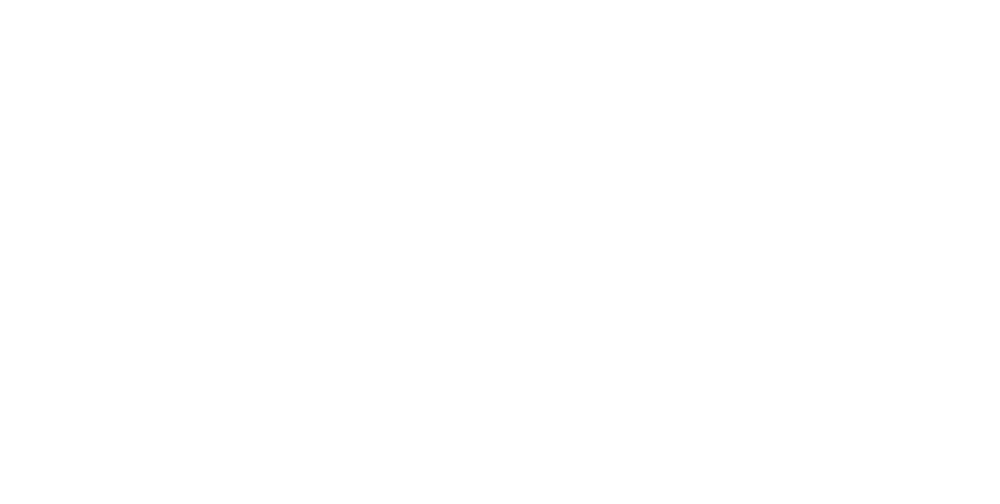
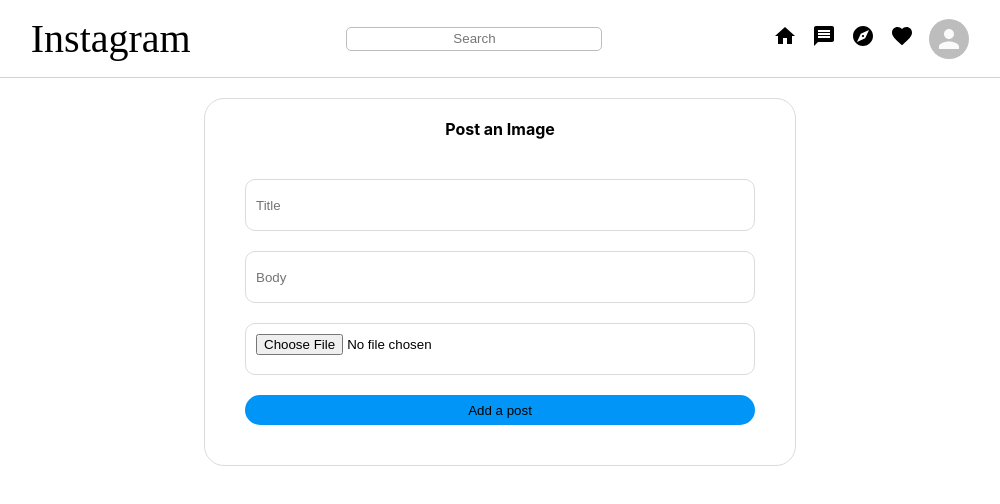
Before and after one commit to gmaharsh/Instagram-Clone, a React (Create React App) app in the folder client/: page /post in a window 1280 px wide. Shown: the top 504 px of the page, without its empty margins (140-1140 px from the left). Built offline with nearby package versions, Linux system fonts and the light colour scheme; a web font is replaced by a local one.

Commit message:
Added Post route

```diff
--- a/client/src/App.js
+++ b/client/src/App.js
@@ -5,6 +5,7 @@
 import Home from './Components/Home/Home';
 import Signup from './Components/Signup/Signup';
 import Profile from './Components/Profile/Profile';
+import Post from './Components/Post/Post';
 
 function App() {
   return (
@@ -29,6 +30,10 @@
             <Header />
             <Profile />
           </Route>
+          <Route path="/post">
+            <Header />
+            <Post />
+          </Route>
         </Switch>
       </div>
     </Router>
--- a/client/src/Components/Home/Home.css
+++ b/client/src/Components/Home/Home.css
@@ -1,6 +1,12 @@
 .home{
     max-width: 550px;
     margin: 30px auto;
+}
+
+.home__post{
+    display: flex;
+    flex-direction: column;
+    margin-bottom: 20px;
 }
 
 .home__displayInfo{
--- a/client/src/Components/Home/Home.js
+++ b/client/src/Components/Home/Home.js
@@ -63,6 +63,59 @@
                     </div>
                 </div>
             </div>
+            <div className="home__post">
+                <div className="home__displayInfo">
+                    <div className="display__info">
+                        <Avatar />
+                        <h4>maharsh.gheewala</h4>
+                    </div>
+                    <div className="displayInfo__more">
+                        <MoreHorizIcon />
+                    </div>
+                </div>
+                <div className="home__postImage">
+                    <img
+                        src="https://images.unsplash.com/photo-1609024849543-ff59df361d08?ixid=MXwxMjA3fDB8MHxlZGl0b3JpYWwtZmVlZHwxNXx8fGVufDB8fHw%3D&ixlib=rb-1.2.1&auto=format&fit=crop&w=500&q=60" alt=""
+                    />
+                </div>
+                <div className="home__postInfo">
+                    <div className="post__Analytics">
+                        <div className="post__AnalyticsLeft">
+                            <div className="post__AnalyticsLeftItem">
+                                <FavoriteBorderIcon fontSize="medium" />
+                            </div>
+                            <div className="post__AnalyticsLeftItem">
+                                <ChatRoundedIcon fontSize="medium" />
+                            </div>
+                            <div className="post__AnalyticsLeftItem">
+                                <SendIcon fontSize="medium" />
+                            </div>
+                        </div>
+                        <div className="post__AnalyticsRight">
+                            <BookmarkBorderRoundedIcon />
+                        </div>
+                    </div>
+                    <div className="post__LikesComment">
+                        <h4>3,000 likes</h4>
+                        <div className="post__Comment">
+                            <h4>maharsh.gheewala</h4>
+                            <p>hello</p>
+                        </div>
+                        <p>1 day ago</p>
+                    </div>
+                </div>
+                <div className="home__addComment">
+                    <div className="newComment">
+                        <input
+                            type="text"
+                            placeholder="Add a comment"
+                        />
+                    </div>
+                    <div className="postButton">
+                        <h4>Post</h4>
+                    </div>
+                </div>
+            </div>
         </div>
     )
 }
--- /dev/null
+++ b/client/src/Components/Post/Post.css
@@ -0,0 +1,37 @@
+.post{
+    /* display: flex; */
+    max-width: 550px;
+    justify-content: center;
+    margin: 20px auto;
+    text-align: center;
+    border: 0.5px solid #dbdbdb;
+    padding: 20px;
+    border-radius: 20px;
+}
+
+
+.post__form > form{
+    margin-top: 20px;
+    padding: 20px;
+    display: flex;
+    flex-direction: column;
+}
+
+.post__form > form > input{
+    height: 30px;
+    border: 0.4px solid #dbdbdb;
+    margin-bottom: 20px;
+    border-radius: 10px;
+    padding: 10px;
+    /* text-align: center; */
+    outline: none;
+}
+
+.post__form > form > button{
+    border: none;
+    height: 30px;
+    border-radius: 20px;
+    background: #0095f6;
+    cursor: pointer;
+    outline: none;
+}
--- /dev/null
+++ b/client/src/Components/Post/Post.js
@@ -0,0 +1,30 @@
+import React from 'react';
+import './Post.css';
+
+function Post() {
+    return (
+        <div className="post">
+            <h4>Post an Image</h4>
+            <div className="post__form">
+            <form>
+                <input
+                    type="text"
+                    placeholder="Title"
+                />
+                <input
+                    type="text"
+                    placeholder="Body"
+                />
+                <input
+                    type="file"
+                    placeholder="Title"
+                />
+
+                <button type="submit">Add a post</button>
+            </form>
+            </div>
+        </div>
+    )
+}
+
+export default Post
```
Also changed, not shown: 1 other file (tests, documents, lock files or other folders).
